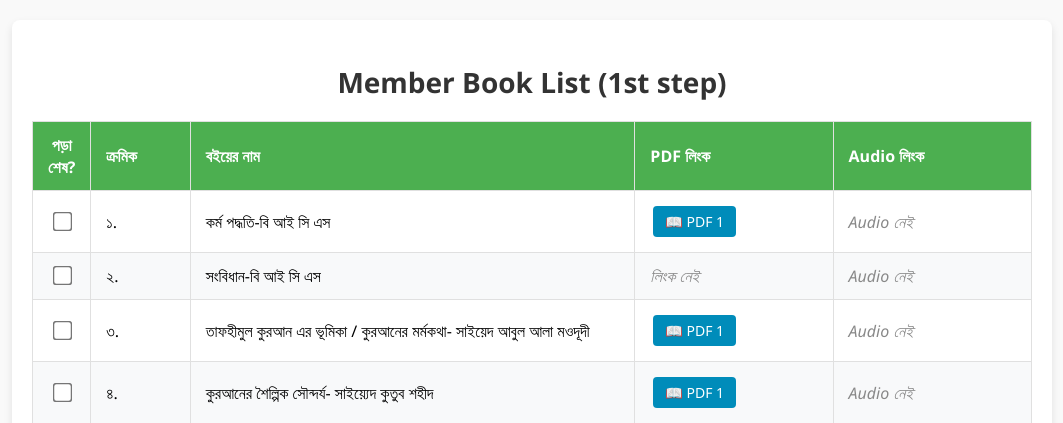
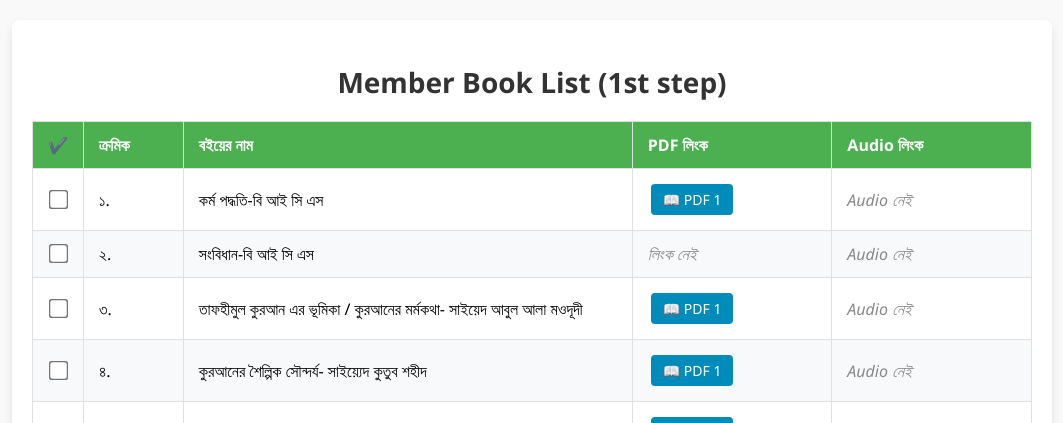
Before and after one commit to riyadjr974-del/My_book_list, a Flask app: page / in a window 1280 px wide. Shown: the top 423 px of the page, without its empty margins (108-1171 px from the left). Run offline with Flask 3, Linux system fonts and the light colour scheme.

Commit message:
Update index.html

```diff
--- a/templates/index.html
+++ b/templates/index.html
@@ -35,7 +35,7 @@
             <table>
                 <thead>
                     <tr>
-                        <th style="width: 5%; text-align: center;">পড়া শেষ?</th>
+                        <th style="width: 5%; text-align: center;">✔️</th>
                         <th style="width: 10%;">ক্রমিক</th>
                         <th style="width: 45%;">বইয়ের নাম</th>
                         <th style="width: 20%;">PDF লিংক</th>
```
